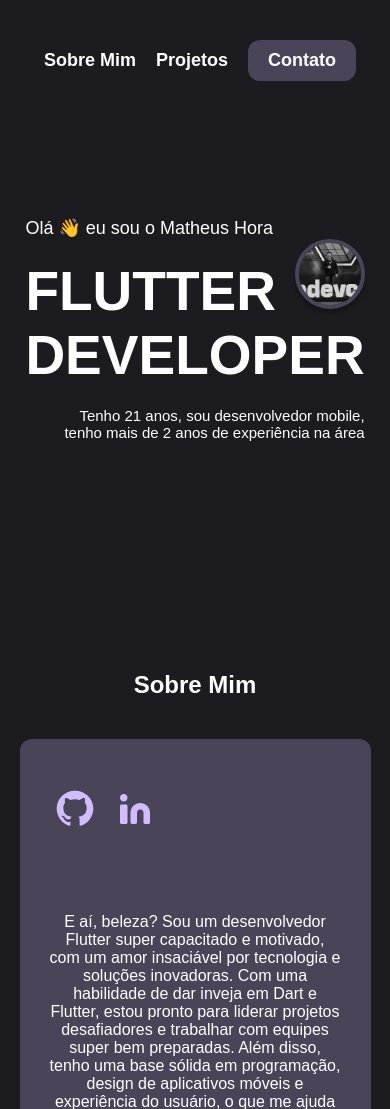
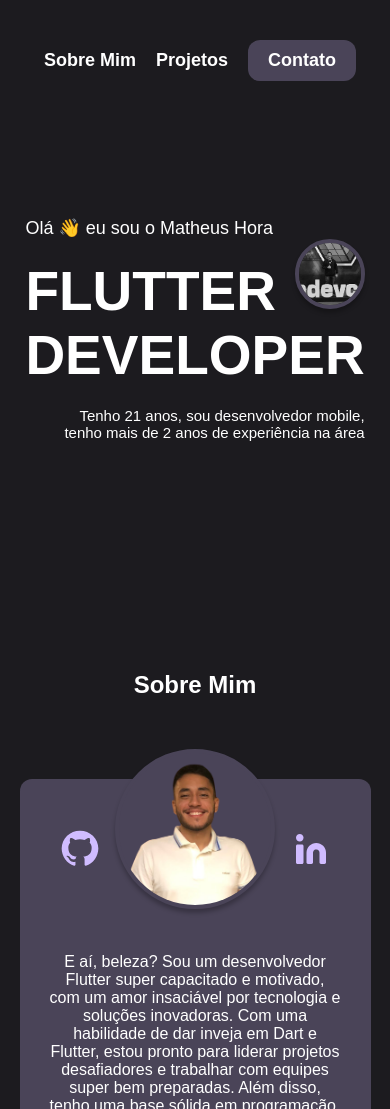
Before and after one commit to Matheus-hora48/meu-portifolio-react, a Next.js app in the folder meu-portifolio/: page / in a window 390 px wide. Shown: the top 1109 px of the page. Built offline with nearby package versions, Linux system fonts and the light colour scheme.

Commit message:
Finalizando

```diff
--- a/meu-portifolio/src/app/page.tsx
+++ b/meu-portifolio/src/app/page.tsx
@@ -130,22 +130,7 @@
               className={about.image}
             />
           </div>
-          <div
-            className={about.links}
-            style={{
-              width: "100%",
-              justifyContent: "space-between",
-              alignItems: "center",
-              marginRight: "10px",
-            }}
-          >
-            <div
-              style={{
-                display: "flex",
-                justifyContent: "flex-start",
-                alignItems: "center",
-              }}
-            >
+          <div className={about.links}>
             <a href="https://github.com/Matheus-hora48" target="_blank">
               <Image alt="GitHub" src={gitSvg} width={40} height={40} />
             </a>
@@ -153,14 +138,8 @@
               href="https://www.linkedin.com/in/devmatheushora/"
               target="_blank"
             >
-                <Image
-                  alt="LinkedIn"
-                  src={linkedinSvg}
-                  width={40}
-                  height={40}
-                />
+              <Image alt="LinkedIn" src={linkedinSvg} width={40} height={40} />
             </a>
-            </div>
           </div>
           <div className={about.contact} style={{ fontWeight: "300" }}>
             <p>
--- a/meu-portifolio/src/style/about.module.css
+++ b/meu-portifolio/src/style/about.module.css
@@ -28,8 +28,18 @@
   height: 200px;
   border-radius: 50%;
   overflow: hidden;
+  background-color: #4A4458;
   box-shadow: 0px 4px 4px 0px #00000040;
   border: 4px solid #4A4458;
+}
+.image{
+  object-fit: cover;
+  width: 200px;
+  height: 200px;
+  padding-left: 35px;
+  margin-top: 25px;
+  transform: scale(2);
+  object-position: 0% 0%;
 }
 
 .contact {
@@ -52,8 +62,10 @@
 
 .links {
   display: flex;
-  justify-content: center;
+  justify-content: space-between;
   margin-top: 20px;
+  width: 100%;
+  align-items: center;
 }
 
 .links a {
@@ -73,10 +85,6 @@
   display: flex;
 }
 
-.about {
-  display: flex;
-  justify-content: space-between;
-}
 
 .about .left_box {
   display: flex;
@@ -94,24 +102,37 @@
 
 .about .links {
   display: flex;
+  border: 1px solid red;
   align-items: center;
 }
 
 .about .links a {
+  border: 1px solid red;
   margin-right: 10px;
 }
 
-@media screen and (max-width: 1200px) {
+@media screen and (max-width: 768px) {
   .image_container {
-    display: none;
+    width: 160px;
+    height: 160px;
+    top: -30px;
   }
+  .image{
+    width: 160px;
+    height: 160px;
+    padding-left: 25px;
+  }
+
+  .about{
+    margin-top: 200px;
+    font-size: 1.5rem;
+    margin-bottom: 40px;
+  }
+
 }
 
 @media screen and (max-width: 1200px) {
-  .about{
-    margin-top: 200px;
-    font-size: 1.5rem;
-  }
+
 
   .container {
     flex-direction: column;
@@ -127,7 +148,7 @@
   }
 
   .image_container {
-    display: none;
+    top: -30px;
   }
 
   .left_box,
@@ -136,10 +157,6 @@
     margin-right: 0;
     margin-bottom: 20px;
     height: auto;
-  }
-
-  .about {
-    flex-direction: column;
   }
 
   .about .left_box {
--- a/meu-portifolio/src/style/phone.module.css
+++ b/meu-portifolio/src/style/phone.module.css
@@ -37,17 +37,29 @@
 }
 
 .arrow_left{
-  width: 20px;
-  height: 20px;
+  width: 35px;
+  height: 35px;
   cursor: pointer;
   margin: 10px;
+  border-radius: 50%;
+  padding: 6px;
+  background-color: #4a4458;
+  transition: 0.2s;
 }
 
 .arrow_right{
-  width: 20px;
-  height: 20px;
+  width: 35px;
+  height: 35px;
   cursor: pointer;
   margin: 10px;
+  border-radius: 50%;
+  padding: 6px;
+  background-color: #4a4458;
+  transition: 0.2s;
+}
+
+.arrow_right:hover, .arrow_left:hover{
+  background-color: #302c3a;
 }
 
 .images{
```
Also changed, not shown: meu-portifolio/public/myphoto.png. Lines whose indentation alone changed are shown as unchanged.
